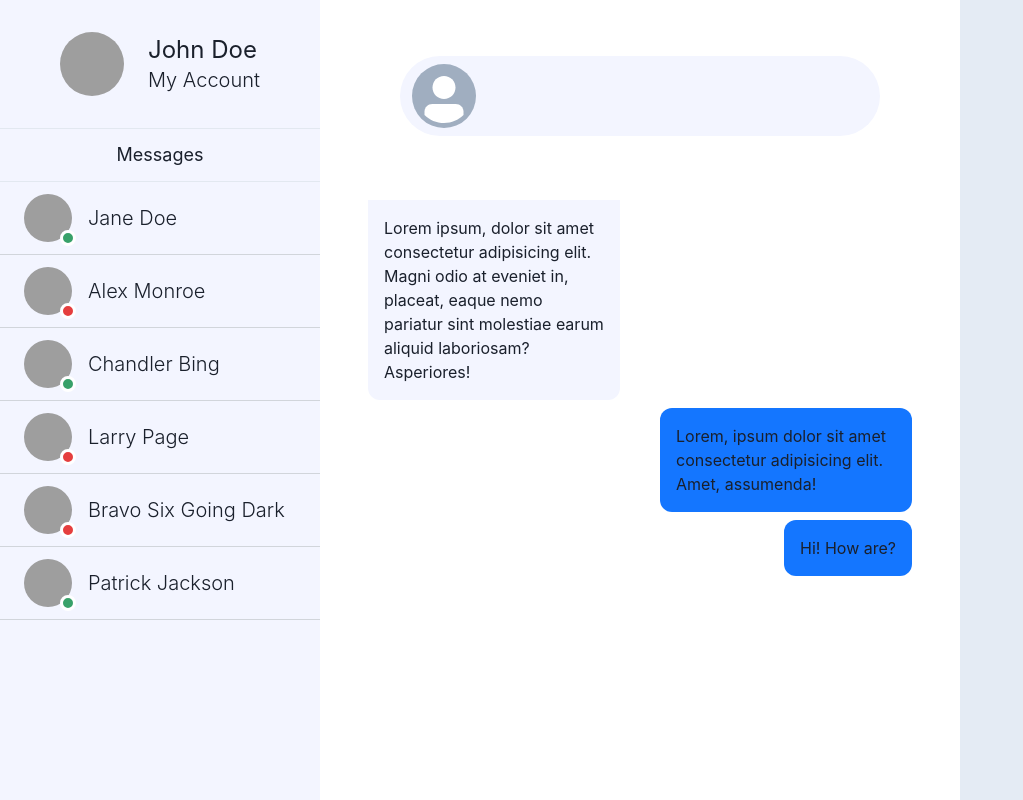
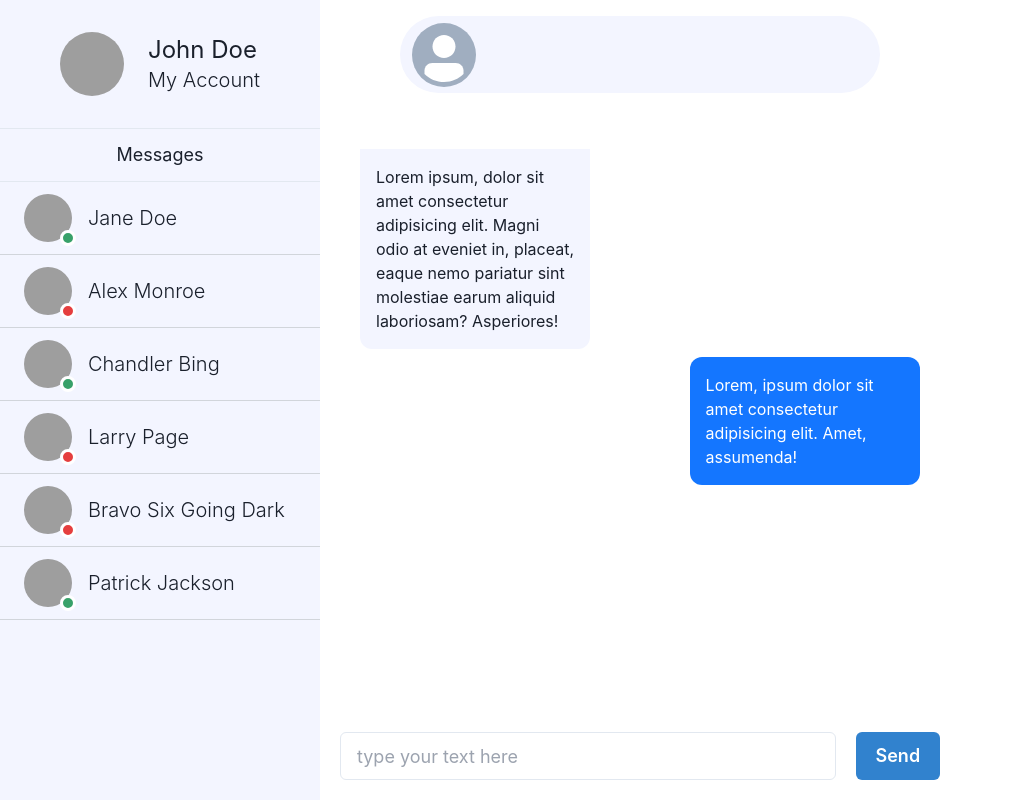
Before and after one commit to chandranshh/discogram, a React (Create React App) app in the folder client/: page /dashboard in a window 1280 px wide. Shown: the whole page, without its empty margins (0-1023 px from the left). Built offline with nearby package versions, Linux system fonts and the light colour scheme; grey boxes are pictures that could not be loaded.

Commit message:
added React router and made minor changes

```diff
--- a/client/package.json
+++ b/client/package.json
@@ -4,14 +4,14 @@
   "private": true,
   "dependencies": {
     "@chakra-ui/react": "^2.6.1",
-    "@emotion/react": "^11.11.0",
-    "@emotion/styled": "^11.11.0",
     "@testing-library/jest-dom": "^5.16.5",
     "@testing-library/react": "^13.4.0",
     "@testing-library/user-event": "^13.5.0",
     "framer-motion": "^10.12.12",
     "react": "^18.2.0",
     "react-dom": "^18.2.0",
+    "react-icons": "^4.8.0",
+    "react-router-dom": "^6.11.2",
     "react-scripts": "5.0.1",
     "stream-chat": "^8.7.0",
     "stream-chat-react": "^10.8.0",
--- a/client/src/App.jsx
+++ b/client/src/App.jsx
@@ -1,13 +1,15 @@
 import React from "react";
 import Form from "./modules/Form/Form";
 import Dashboard from "./modules/Dashboard/Dashboard";
+import { Routes, Route } from "react-router-dom";
 
 const App = () => {
   return (
-    <div className="bg-[#e4ebf4] h-screen flex justify-center items-center">
-      {/* <Form /> */}
-      <Dashboard />
-    </div>
+    <Routes>
+      <Route path="/users/register" element={<Form />} />
+      <Route spath="/users/login" element={<Form />} />
+      <Route path="/dashboard" element={<Dashboard />} />
+    </Routes>
   );
 };
 
--- a/client/src/index.css
+++ b/client/src/index.css
@@ -1,3 +1,19 @@
+
 @tailwind base;
 @tailwind components;
 @tailwind utilities;
+
+@layer utilities {
+    @variants responsive {
+      /* Hide scrollbar for Chrome, Safari and Opera */
+      .no-scrollbar::-webkit-scrollbar {
+          display: none;
+      }
+
+      /* Hide scrollbar for IE, Edge and Firefox */
+      .no-scrollbar {
+          -ms-overflow-style: none;  /* IE and Edge */
+          scrollbar-width: none;  /* Firefox */
+      }
+    }
+  }
--- a/client/src/index.js
+++ b/client/src/index.js
@@ -3,10 +3,13 @@ import ReactDOM from "react-dom/client";
 import "./index.css";
 import App from "./App";
 import { ChakraProvider } from "@chakra-ui/react";
+import { BrowserRouter } from "react-router-dom";
 
 const root = ReactDOM.createRoot(document.getElementById("root"));
 root.render(
   <ChakraProvider>
-    <App />
+    <BrowserRouter>
+      <App />
+    </BrowserRouter>
   </ChakraProvider>
 );
--- a/client/src/modules/Dashboard/Dashboard.jsx
+++ b/client/src/modules/Dashboard/Dashboard.jsx
@@ -1,5 +1,11 @@
 import React, { useState } from "react";
-import { Avatar, AvatarBadge, AvatarGroup } from "@chakra-ui/react";
+import {
+  Input,
+  Button,
+  Avatar,
+  AvatarBadge,
+  AvatarGroup,
+} from "@chakra-ui/react";
 
 function Dashboard() {
   const contacts = [
@@ -96,7 +102,7 @@ function Dashboard() {
         </div>
       </div>
       <div className="w-[50%] bg-white flex flex-col items-center">
-        <div className="w-[75%] bg-[#f3f5ff] h-[80px] mt-14 rounded-full flex items-center">
+        <div className="w-[75%] bg-[#f3f5ff] h-[80px] my-4 rounded-full flex items-center">
           <Avatar
             className="mx-3"
             size="lg"
@@ -108,21 +114,28 @@ function Dashboard() {
             <div>{selectedUser.status}</div>
           </div>
         </div>
-        <div className="h-[75%] w-full overflow-scroll">
-          <div className="h-full px-10 py-14">
-            <div className="h-auto w-fit max-w-[45%] bg-[#f3f5ff] rounded-b-xl m-2 rounder-tr-xl p-4">
+        <div className="h-[75%] w-full ">
+          <div className="p-8 overflow-y-scroll no-scrollbar">
+            <div className="h-auto w-fit max-w-[40%] bg-[#f3f5ff] rounded-b-xl m-2 rounder-tr-xl p-4">
               Lorem ipsum, dolor sit amet consectetur adipisicing elit. Magni
               odio at eveniet in, placeat, eaque nemo pariatur sint molestiae
               earum aliquid laboriosam? Asperiores!
             </div>
-            <div className="h-auto w-fit max-w-[45%] bg-[#1476ff] rounded-xl m-2 p-4 ml-auto">
+            <div className="h-auto w-fit max-w-[40%] text-white bg-[#1476ff] rounded-xl m-2 p-4 ml-auto">
               Lorem, ipsum dolor sit amet consectetur adipisicing elit. Amet,
               assumenda!
             </div>
-            <div className="h-auto w-fit max-w-[45%] bg-[#1476ff] rounded-xl r m-2 p-4 ml-auto">
-              Hi! How are?
-            </div>
           </div>
+        </div>
+        <div className="flex p-5 w-full items-center gap-5 mt-6">
+          <Input
+            className="w-[90%]"
+            size="lg"
+            placeholder="type your text here"
+          />
+          <Button colorScheme="blue" size="lg">
+            Send
+          </Button>
         </div>
       </div>
       <div className="w-[25%]"></div>
--- a/client/src/modules/Form/Form.jsx
+++ b/client/src/modules/Form/Form.jsx
@@ -34,6 +34,7 @@ function Form() {
   };
 
   return (
+    <div className="bg-[#e4ebf4] h-screen flex justify-center items-center">
       <div className="bg-white w-[600px] h-[800px] shadow-lg rounded-lg flex flex-col justify-center items-center">
         <div className="text-4xl font-extrabold">
           {isMember ? `Welcome Back` : `Welcome`}
@@ -90,9 +91,13 @@ function Form() {
 
         <div className="mt-4 text-lg">
           {isMember ? `Don't have an accout?` : `Already have an account?`}
-        <span onClick={onClickHandler} className="cursor-pointer hover:text-xl">
+          <span
+            onClick={onClickHandler}
+            className="cursor-pointer hover:text-xl"
+          >
             {!isMember ? ` Sign up` : ` Register now!`}
           </span>
+        </div>
       </div>
     </div>
   );
```
Also changed, not shown: 1 other file (tests, documents, lock files or other folders). Lines whose indentation alone changed are shown as unchanged.
